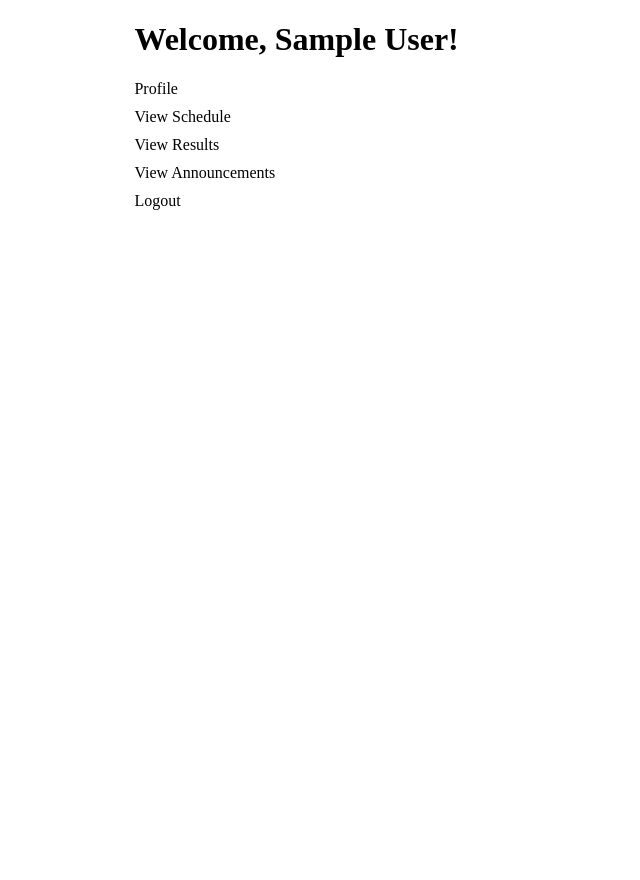
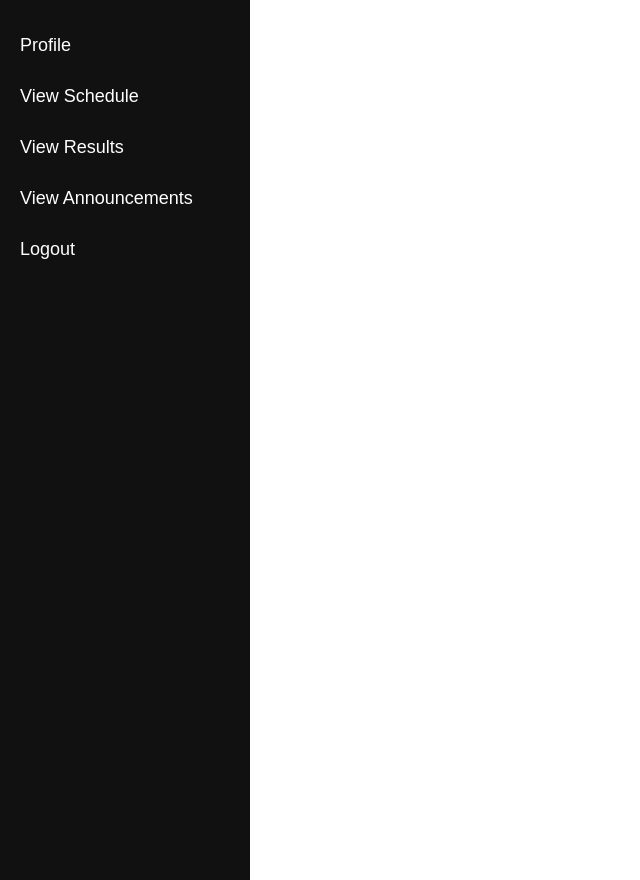
Before and after one commit to Lakvindu05/Student-teacher-management-System, a PHP site: page /student-panel.php in a window 1280 px wide. Shown: the whole page, without its empty margins (0-640 px from the left). Run offline with PHP 8.4, Linux system fonts and the light colour scheme; the visitor is signed in with stand-in values (Sample User, id 1); tables that the repository leaves empty or names only in its code hold one stand-in row (values such as "Sample post").

Commit message:
"Updated student-panel.php and view-student-schedule.php with changes to layout and styling"

```diff
--- a/student-panel.php
+++ b/student-panel.php
@@ -10,7 +10,7 @@ if (!isset($_SESSION['student_username'])) {
 // Include the database connection
 include 'db-connect.php';
 
-// Get student details from the database
+// Get the student's details from the database
 $username = $_SESSION['student_username'];
 $sql = "SELECT * FROM Students WHERE username = '$username'";
 $result = $conn->query($sql);
@@ -31,28 +31,42 @@ $conn->close();
     <meta name="viewport" content="width=device-width, initial-scale=1.0">
     <title>Student Panel</title>
     <style>
-        .container {
-            width: 80%;
-            margin: auto;
+        body {
+            font-family: Arial, sans-serif;
+            margin: 0;
         }
-        .menu a {
+        .sidebar {
+            height: 100%;
+            width: 250px;
+            position: fixed;
+            top: 0;
+            left: 0;
+            background-color: #111;
+            padding-top: 20px;
+        }
+        .sidebar a {
+            padding: 15px 20px;
+            text-decoration: none;
+            font-size: 18px;
+            color: white;
             display: block;
-            margin: 10px 0;
-            text-decoration: none;
-            color: #000;
+        }
+        .sidebar a:hover {
+            background-color: #575757;
+        }
+        .content {
+            margin-left: 260px;
+            padding: 20px;
         }
     </style>
 </head>
 <body>
-    <div class="container">
-        <h1>Welcome, <?php echo htmlspecialchars($student['name']); ?>!</h1>
-        <div class="menu">
-            <a href="student-profile.php">Profile</a>
-            <a href="view-student-schedule.php">View Schedule</a>
-            <a href="view-results.php">View Results</a>
-            <a href="view-announcements.php">View Announcements</a>
-            <a href="logout.php">Logout</a>
-        </div>
+    <div class="sidebar">
+        <a href="student-panel.php">Profile</a>
+        <a href="view-student-schedule.php">View Schedule</a>
+        <a href="view-results.php">View Results</a>
+        <a href="view-announcements.php">View Announcements</a>
+        <a href="logout.php">Logout</a>
     </div>
 </body>
 </html>
--- a/view-student-schedule.php
+++ b/view-student-schedule.php
@@ -57,7 +57,7 @@ $conn->close();
     <meta name="viewport" content="width=device-width, initial-scale=1.0">
     <title>View Schedule</title>
     <style>
-        .container {
+        .content {
             width: 80%;
             margin: auto;
             text-align: center;
@@ -78,7 +78,8 @@ $conn->close();
     </style>
 </head>
 <body>
-    <div class="container">
+    <?php include 'student-panel.php'?>
+    <div class="content">
         <h1>Your Schedule</h1>
         <table>
             <thead>
```
